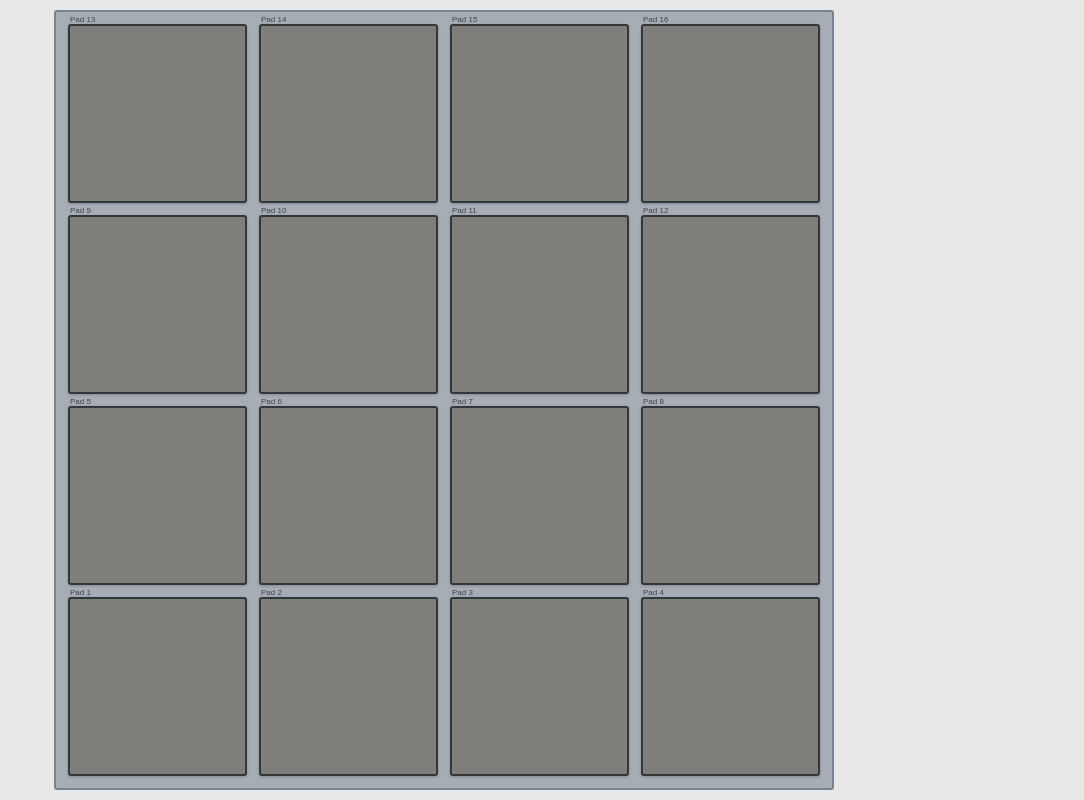
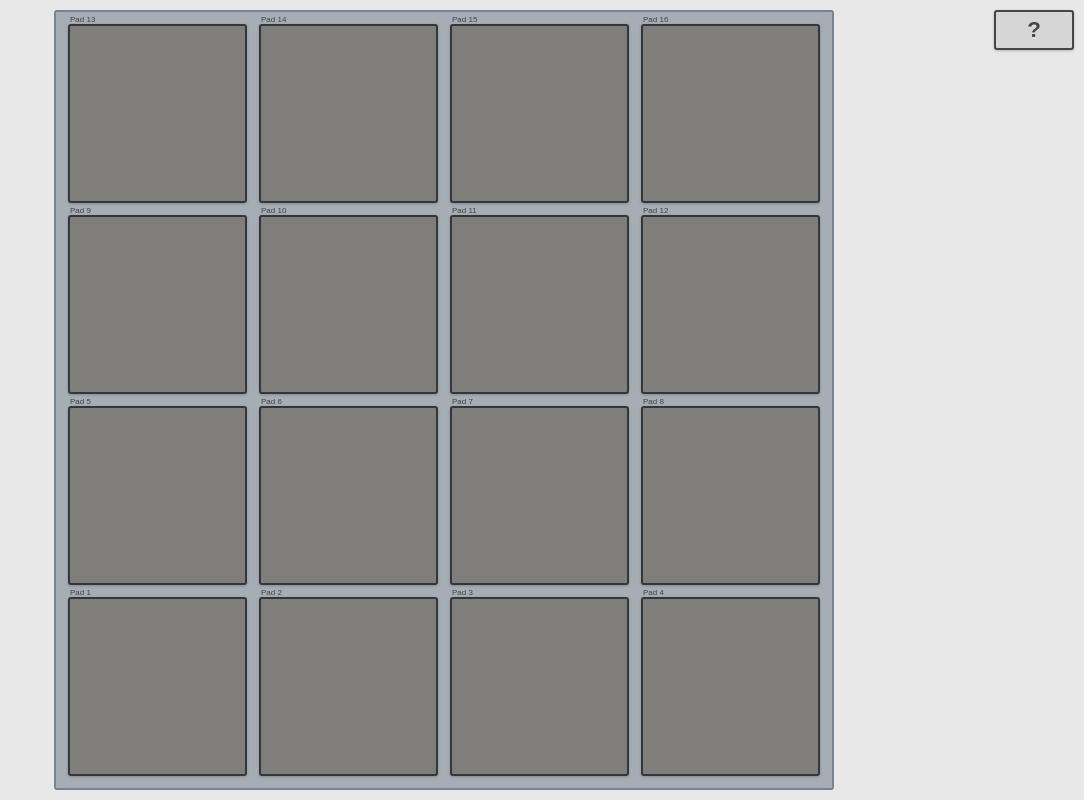
Before and after one commit to arisslin/jsmpc, a React (Create React App) app: page / in a window 1280 px wide. Shown: the whole page, without its empty margins (196-1280 px from the left). Built offline with nearby package versions, Linux system fonts and the light colour scheme; no server answers.

Commit message:
Add and style info button

```diff
--- a/src/App.js
+++ b/src/App.js
@@ -4,6 +4,7 @@ import { padPlayer, playPadByKey, playPadByTouch } from './common/padPlayer'
 import { padsData } from './common/padsData'
 import { getPadIndexByKey, replaceDataArrayCopy } from './common/utils'
 import PadSection from './components/Pad/PadSection'
+import { InfoButton } from './components/Buttons/Button'
 
 export default function App() {
   const [padsAttributes, setPadsAttributes] = useState(padsData)
@@ -16,6 +17,7 @@ export default function App() {
         handlePadTouchEnd={handlePadTouchEnd}
         padPlayer={padPlayer}
       />
+      <InfoButton />
     </AppStyled>
   )
 
--- a/src/common/GlobalStyles.js
+++ b/src/common/GlobalStyles.js
@@ -3,13 +3,14 @@ import { createGlobalStyle } from 'styled-components/macro'
 export default createGlobalStyle`
   :root{
     /* Colors */
+    --color-button-light: #d6d6d6;
+    --color-button-border: #414649;
     --color-dark: #32373a;
     --color-mpc-chassis: #E8E8E8;
     --color-pad-grey: #7F7E7A;
     --color-pad-triggered: #c72400;
     --blue-grey-light: #A6ADB5;
     --blue-grey-medium: #7A8490;
-
 
     /* spacing */
     --pad-section-padding: 10px;
--- a/src/components/Buttons/Button.js
+++ b/src/components/Buttons/Button.js
@@ -2,4 +2,33 @@ import React from 'react'
 import PropTypes from 'prop-types'
 import styled from 'styled-components/macro'
 
-export default function Button() {}
+export function InfoButton() {
+  return <InfoButtonStyled>?</InfoButtonStyled>
+}
+
+const InfoButtonStyled = styled.button`
+  display: none;
+  position: absolute;
+  right: 0;
+  margin-right: 10px;
+  border: 2px solid;
+  border-color: var(--color-button-border);
+  border-radius: 3px;
+  height: 40px;
+  width: 80px;
+  background-color: var(--color-button-light);
+  /* background-color: #888888; */
+  box-shadow: 0 1px 3px 0 rgba(0, 0, 0, 0.2);
+  color: var(--color-button-border);
+  cursor: pointer;
+  font-size: 1.4rem;
+  font-weight: 600;
+  line-height: 0;
+
+  text-shadow: 0 1px 0 rgba(255, 255, 255, 0.4);
+  /* text-shadow: 0 -1px 1px #8f8f8f7a, 0 1px 1px rgba(255, 255, 255, 0.4); */
+
+  @media (min-width: 1200px) {
+    display: inline-block;
+  }
+`
```
